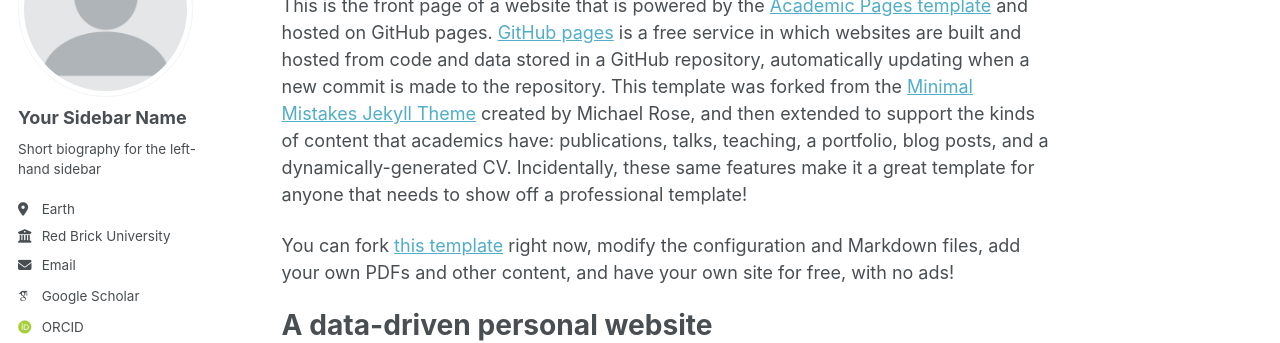
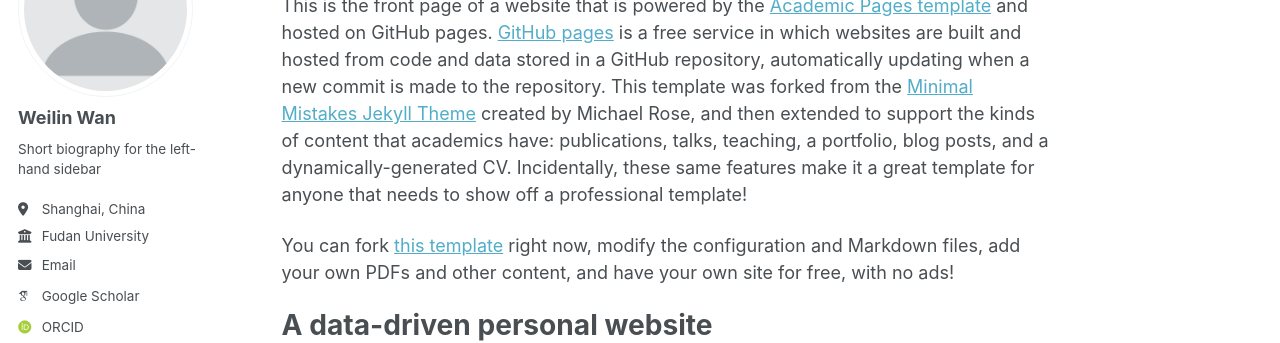
Before and after one commit to wanweilin/wanweilin.github.io, a Jekyll site: the page built from _pages/about.md, in a window 1280 px wide. Shown: the part 177-520 px from the top of the page. Built offline with Jekyll 4.4.1, drawn with Linux system fonts in a browser that asks for light colours; some web fonts are replaced; a script bundle is joined from its source files by our own code; library files that are not in the unit come from our copies.

Commit message:
update sidebar

```diff
--- a/_config.yml
+++ b/_config.yml
@@ -24,13 +24,13 @@ repository               : "academicpages/academicpages.github.io"
 author:
   # Biographic information
   avatar           : "profile.png"
-  name             : "Your Sidebar Name"
+  name             : "Weilin Wan"
   pronouns         : # example: "she/her"
   bio              : "Short biography for the left-hand sidebar"
-  location         : "Earth"
-  employer         : "Red Brick University"
+  location         : "Shanghai, China"
+  employer         : "Fudan University"
   uri              : # URL
-  email            : "none@example.org"
+  email            : "wlwan23@m.fudan.edu.cn"
 
   # Academic websites
   academia         : # URL
```
